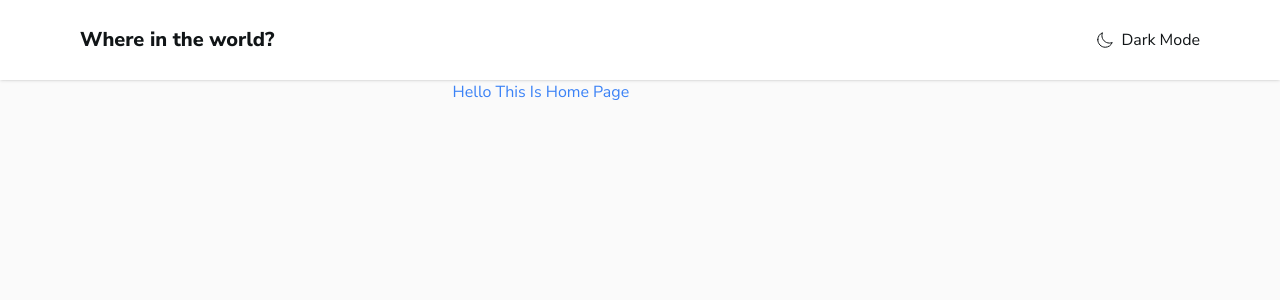
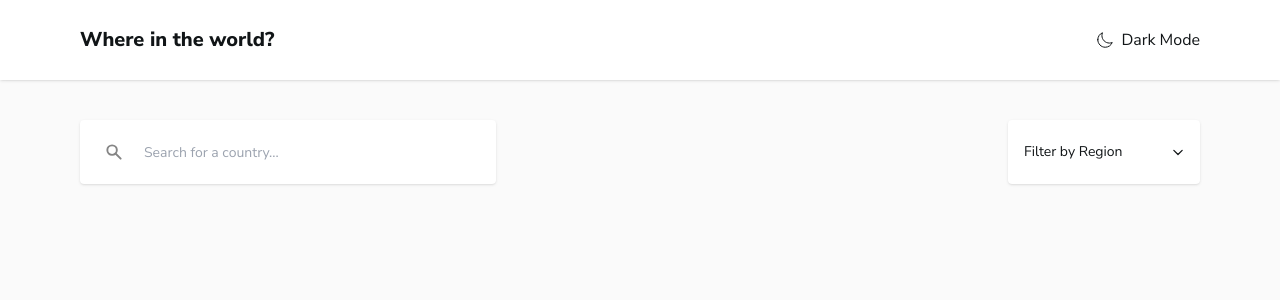
Before and after one commit to nimayaghouti/rest-counties-vue, a Vue app: page / in a window 1280 px wide. Shown: the top 300 px of the page. Built offline with nearby package versions, Linux system fonts and the light colour scheme.

Commit message:
feat: options panel ui designed and search and filter added to home page

```diff
--- /dev/null
+++ b/src/assets/svg/DownArrowIcon.vue
@@ -0,0 +1,17 @@
+<template>
+  <svg
+    width="800px"
+    height="800px"
+    viewBox="0 0 24 24"
+    fill="none"
+    xmlns="http://www.w3.org/2000/svg"
+  >
+    <path
+      d="M7 10L12 15L17 10"
+      stroke="currentColor"
+      stroke-width="1.5"
+      stroke-linecap="round"
+      stroke-linejoin="round"
+    />
+  </svg>
+</template>
--- a/src/assets/svg/SearchIcon.vue
+++ b/src/assets/svg/SearchIcon.vue
@@ -11,6 +11,7 @@
       stroke="currentColor"
       stroke-linecap="round"
       stroke-linejoin="round"
+      stroke-width="2"
       transform="translate(3 3)"
     >
       <circle cx="5.5" cy="5.5" r="5" />
--- /dev/null
+++ b/src/components/view/home/OptionsPanel.vue
@@ -0,0 +1,44 @@
+<script setup>
+import { ref } from 'vue'
+import SearchIcon from '@/assets/svg/SearchIcon.vue'
+import DownArrowIcon from '@/assets/svg/DownArrowIcon.vue'
+
+const filterKey = ref('Filter by Region')
+const searchKey = ref('')
+</script>
+<template>
+  <section class="py-10 gap-4 flex justify-between items-center flex-wrap">
+    <div class="relative text-dark-gray-input w-full max-w-[26rem]">
+      <SearchIcon
+        class="w-5 h-5 absolute left-6 top-1/2 transform -translate-y-1/2"
+      />
+      <input
+        v-model="searchKey"
+        @change="console.log(searchKey)"
+        class="rounded h-16 pl-16 w-full shadow outline-none bg-white dark:bg-dark-blue"
+        type="text"
+        placeholder="Search for a country..."
+      />
+    </div>
+    <div class="relative max-w-48 w-full">
+      <select
+        class="appearance-none rounded h-16 shadow outline-none bg-white dark:bg-dark-blue w-full px-4 pr-10 cursor-pointer"
+        v-model="filterKey"
+      >
+        <option value="Filter by Region">Filter by Region</option>
+        <option value="africa">Africa</option>
+        <option value="america">America</option>
+        <option value="asia">Asia</option>
+        <option value="europe">Europe</option>
+        <option value="oceania">Oceania</option>
+      </select>
+      <span
+        class="absolute inset-y-0 right-0 flex items-center pr-3 pointer-events-none"
+      >
+        <DownArrowIcon class="w-5 h-5" />
+      </span>
+    </div>
+  </section>
+</template>
+
+<style></style>
--- a/src/layouts/BaseLayout.vue
+++ b/src/layouts/BaseLayout.vue
@@ -4,8 +4,10 @@ import TheHeader from '@/components/common/TheHeader.vue'
 
 <template>
   <TheHeader />
-  <main class="h-full min-h-screen pt-20 bg-light-gray-bg dark:bg-dark-blue-bg">
-    <div class="container">
+  <main
+    class="h-full min-h-screen pt-20 px-4 sm:px-20 bg-light-gray-bg dark:bg-dark-blue-bg"
+  >
+    <div class="max-w-[1440px] mx-auto">
       <slot name="content"></slot>
     </div>
   </main>
--- a/src/views/HomeView.vue
+++ b/src/views/HomeView.vue
@@ -1,7 +1,11 @@
-<script setup></script>
+<script setup>
+import OptionsPanel from '@/components/view/home/OptionsPanel.vue'
+</script>
 
 <template>
-  <h1 class="capitalize text-blue-500">hello this is home page</h1>
+  <div class="text-sm text-dark-blue-text dark:text-white">
+    <OptionsPanel />
+  </div>
 </template>
 
 <style></style>
--- a/tailwind.config.js
+++ b/tailwind.config.js
@@ -3,13 +3,6 @@ export default {
   content: ['./index.html', './src/**/*.{vue,js,ts,jsx,tsx}'],
   darkMode: 'class',
   theme: {
-    container: {
-      center: true,
-      screens: {
-        sm: '375px',
-        lg: '1440px',
-      },
-    },
     extend: {
       fontFamily: {
         sans: ['Nunito Sans', 'sans-serif'],
```
